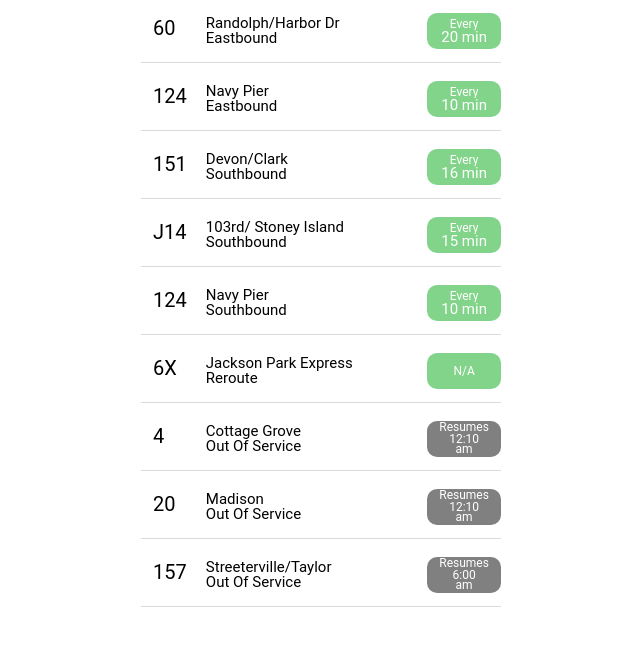
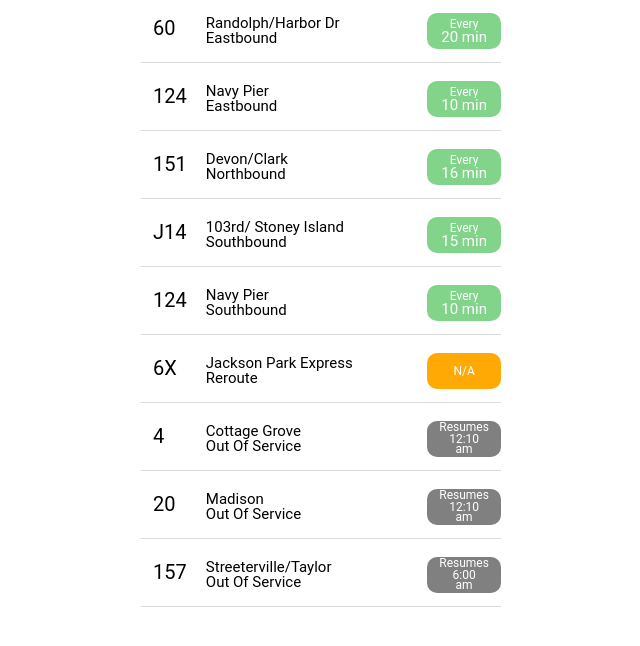
Before and after one commit to lilin5678/Frontend-3, a plain HTML site: page Desktop/Frontend Challenge/index.html in a window 1280 px wide. Shown: the part 80-726 px from the top of the page, without its empty margins (319-959 px from the left). Drawn offline with Linux system fonts and the light colour scheme.

Commit message:
first commit

```diff
--- a/Desktop/Frontend Challenge/css/style.css
+++ b/Desktop/Frontend Challenge/css/style.css
@@ -175,6 +175,23 @@ body {
   background-color: #83D48B;
   border-radius: 10px;
 }
+.Reroute-info{
+  font-size: 12px;
+  display: flex;
+  flex-direction: column;
+  align-items: center;
+  justify-content: center;
+  font-weight: medium;
+  color: #ffffff;
+  width: 25%;
+  vertical-align: text-bottom;
+  margin-bottom: 1%;
+  height: 36px;
+  position: relative;
+  margin-top: 10px;
+  background-color: #FFAA04;
+  border-radius: 10px;
+}
 
  .busnumber {
    font-size: 20px;
--- a/Desktop/Frontend Challenge/index.html
+++ b/Desktop/Frontend Challenge/index.html
@@ -52,7 +52,7 @@
         <span class="busnumber">151</span>
         <span class="stop-info">
             <h3>Devon/Clark</h3>
-            <p> Southbound</p>
+            <p> Northbound</p>
         </span>
         <span class="eta">
           <p>
@@ -93,7 +93,7 @@
               <h3>Jackson Park Express</h3>
               <p> Reroute</p>
           </span>
-          <span class="eta">
+          <span class="Reroute-info">
               <p>
                 <strong>N/A</strong>
               </p>
```
Also changed, not shown: 1 other file.
